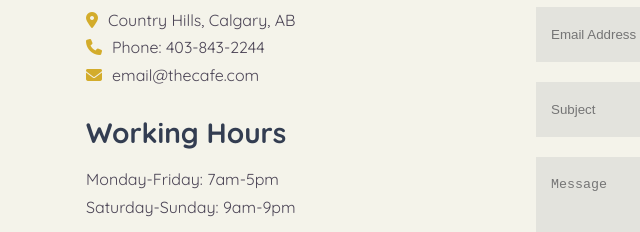
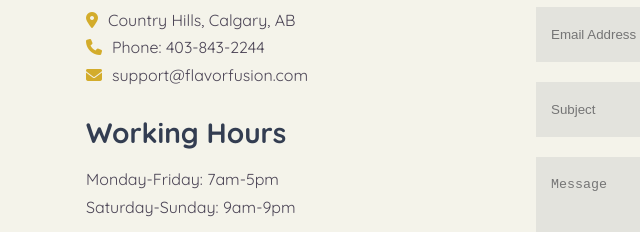
Before and after one commit to hamzaali24/hamzaali24.github.io, a plain HTML site: page index.html in a window 1280 px wide. Shown: the part 4375-4607 px from the top of the page, 104-744 px from the left. Drawn offline with Linux system fonts and the light colour scheme; a script that the page names is missing.

Commit message:
Update index.html

```diff
--- a/index.html
+++ b/index.html
@@ -224,7 +224,7 @@
                             <h3>Address</h3>
                             <p><i class="fa-solid fa-location-dot"></i>Country Hills, Calgary, AB</p>
                             <p><i class="fa-solid fa-phone"></i>Phone: 403-843-2244</p>
-                            <p><i class="fa-solid fa-envelope"></i>email@thecafe.com</p>
+                            <p><i class="fa-solid fa-envelope"></i>support@flavorfusion.com</p>
                         </div>
                         <div>
                             <h3>Working Hours</h3>
```
